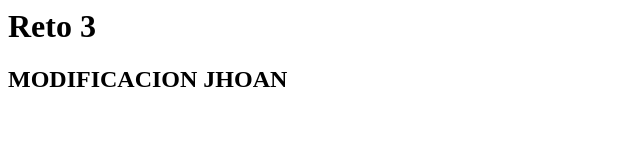
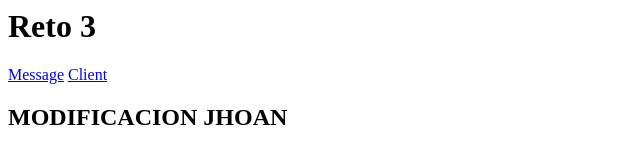
Before and after one commit to jhoanssierramt/ciclo3mt, a plain HTML site: page index.html in a window 1280 px wide. Shown: the whole page, without its empty margins (0-640 px from the left). Drawn offline with Linux system fonts and the light colour scheme.

Commit message:
Arreglo etiqueta a

```diff
--- a/index.html
+++ b/index.html
@@ -4,9 +4,9 @@
 
     <body>
         <h1>Reto 3</h1>
-        <a href="message.html"></a>
+        <a href="message.html">Message</a>
 
-        <a href="client.html"></a>
+        <a href="client.html">Client</a>
 
         <h2>MODIFICACION JHOAN</h2>
     </body>
```
